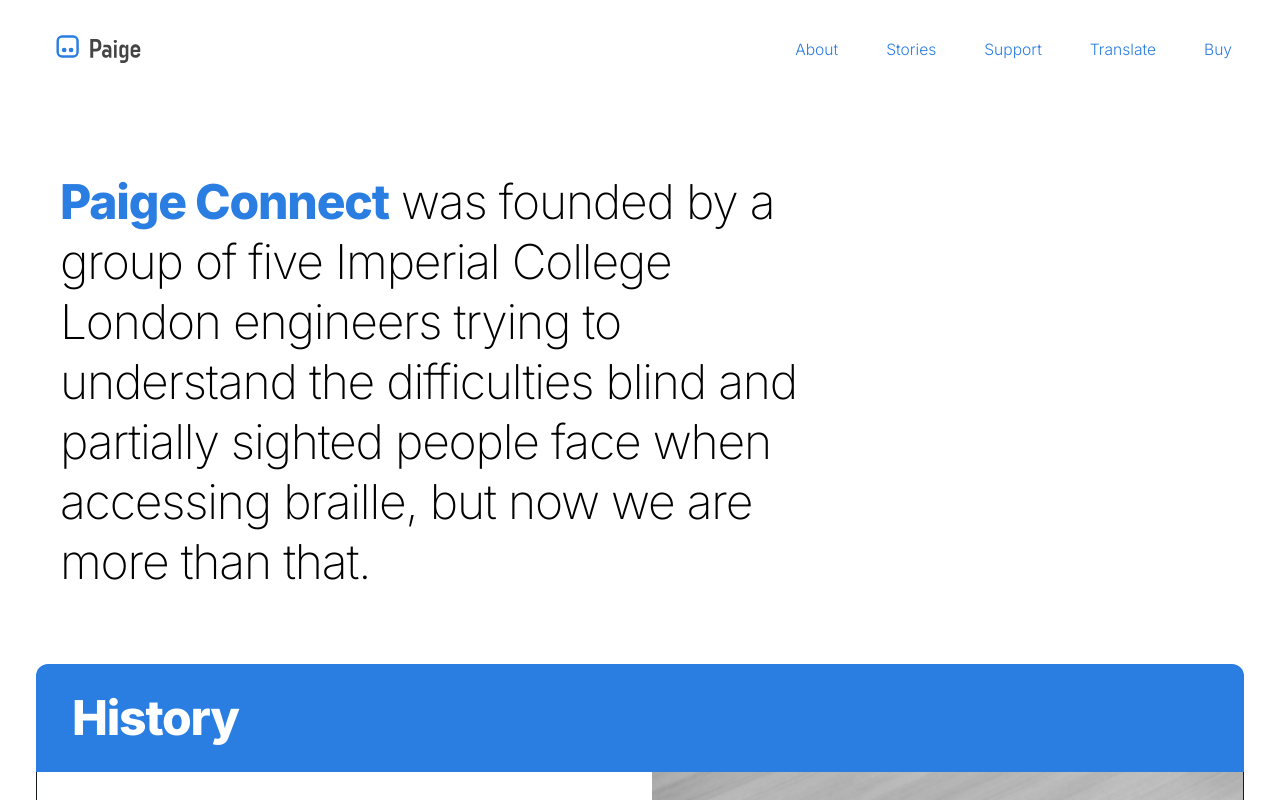
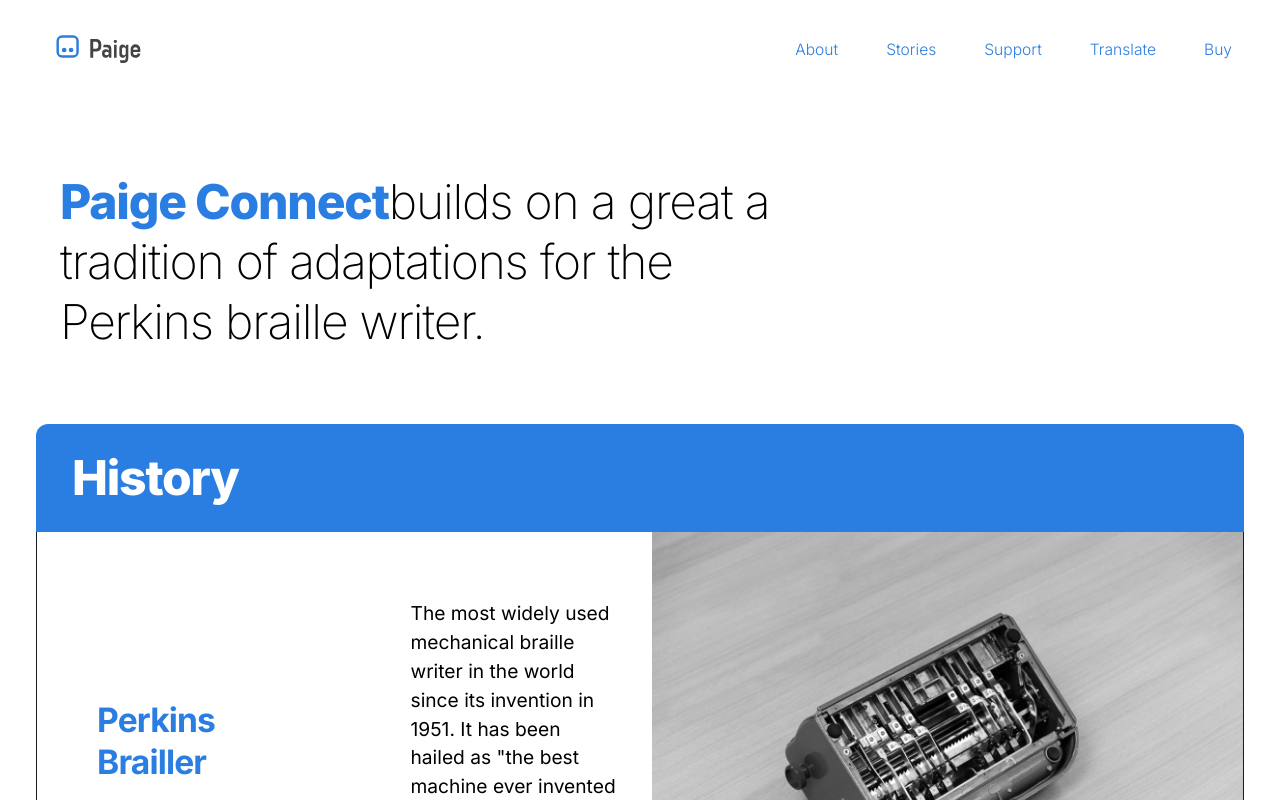
Before and after one commit to PaigeBraille/paige-website, a Next.js app: page /history in a window 1280 px wide. Shown: the top 800 px of the page. Built offline with nearby package versions, Linux system fonts and the light colour scheme.

Commit message:
Update history.tsx | Change hero text

```diff
--- a/pages/history.tsx
+++ b/pages/history.tsx
@@ -11,10 +11,8 @@
   return (
     <div className="bg-white flex justify-between items-end py-6 md:py-12 px-4">
       <h1 className="text-lg sm:text-xl md:text-3xl tracking-tight leading-tight md:w-2/3 font-extralight">
-        <span className="font-extrabold text-primary">Paige Connect</span> was
-        founded by a group of five Imperial College London engineers trying to
-        understand the difficulties blind and partially sighted people face when
-        accessing braille, but now we are more than that.
+        <span className="font-extrabold text-primary">Paige Connect</span>builds on a great a
+        tradition of adaptations for the Perkins braille writer.
       </h1>
     </div>
   );
```
